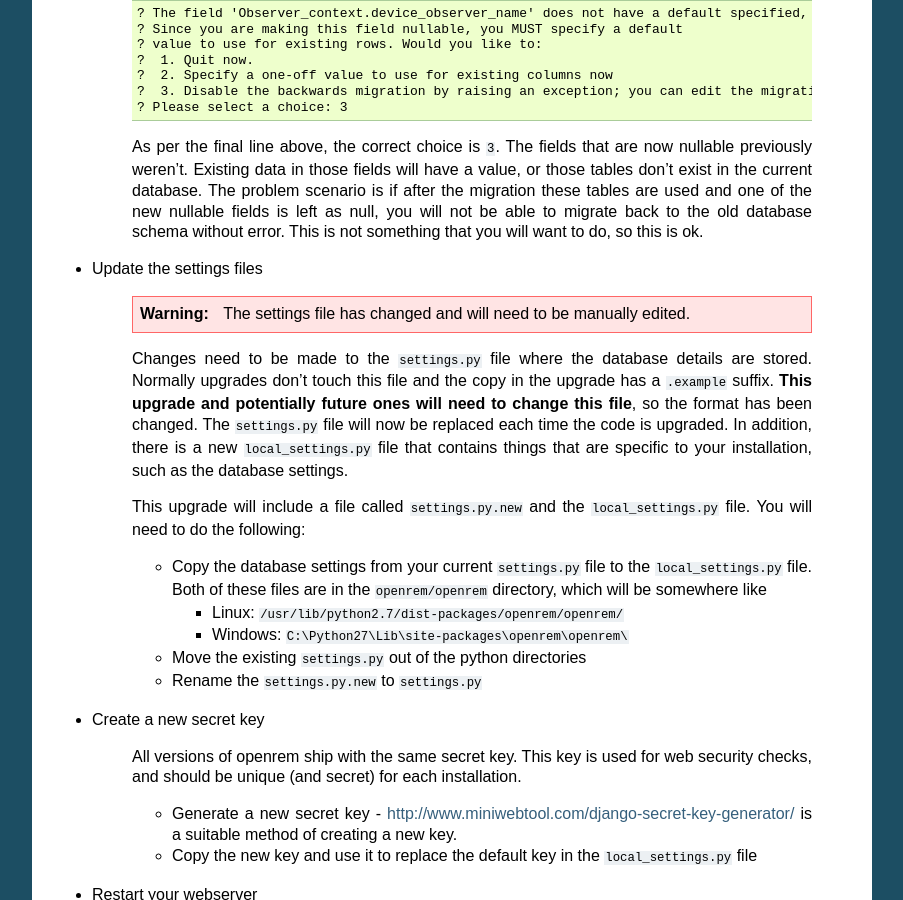
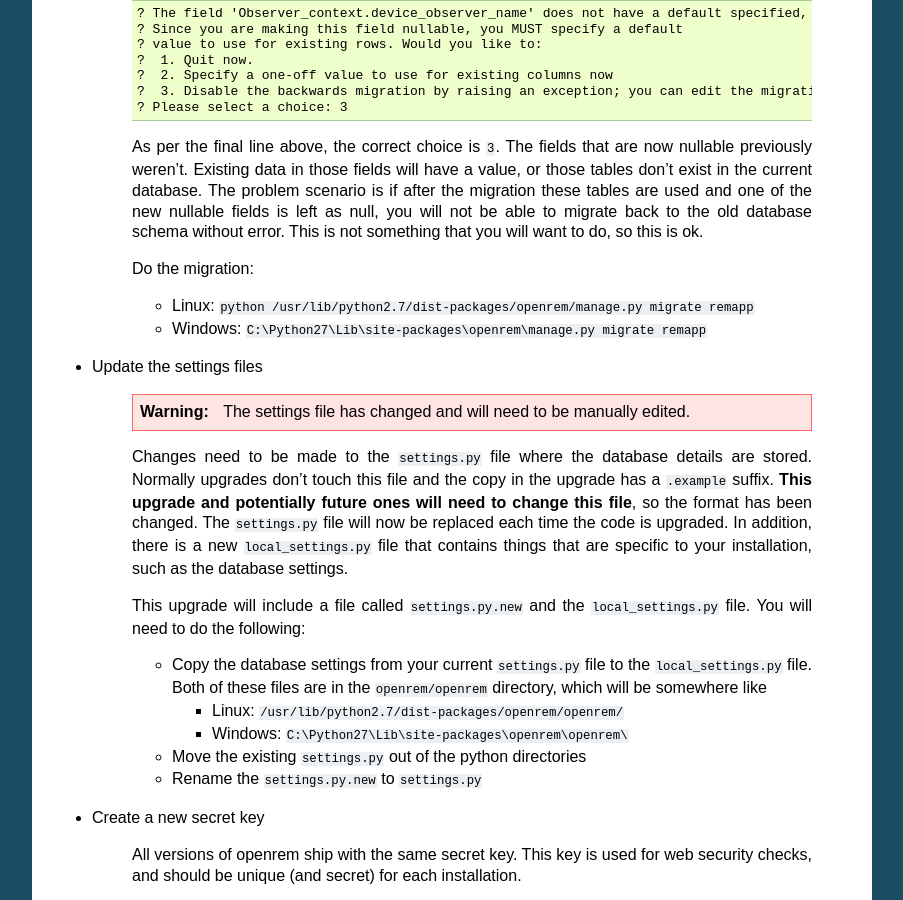
Before and after one commit to ckswilliams/modOpenREM, a Sphinx documentation site: the page built from docs/release-0.4.0.rst, in a window 1280 px wide and 900 px high, scrolled down 636 px. Shown: the whole window, without its empty margins (198-1101 px from the left). Built offline with Sphinx 7.4.7, drawn with Linux system fonts in a browser that asks for light colours.

Commit message:
Adding the migrate command to the documentation.

```diff
--- a/docs/release-0.4.0.rst
+++ b/docs/release-0.4.0.rst
@@ -40,6 +40,11 @@ Specific upgrade instructions
     you will not be able to migrate back to the old database schema without error.
     This is not something that you will want to do, so this is ok.
 
+    Do the migration:
+
+    * Linux: ``python /usr/lib/python2.7/dist-packages/openrem/manage.py migrate remapp``
+    * Windows: ``C:\Python27\Lib\site-packages\openrem\manage.py migrate remapp``
+
 *  Update the settings files
 
     ..      Warning::
```
